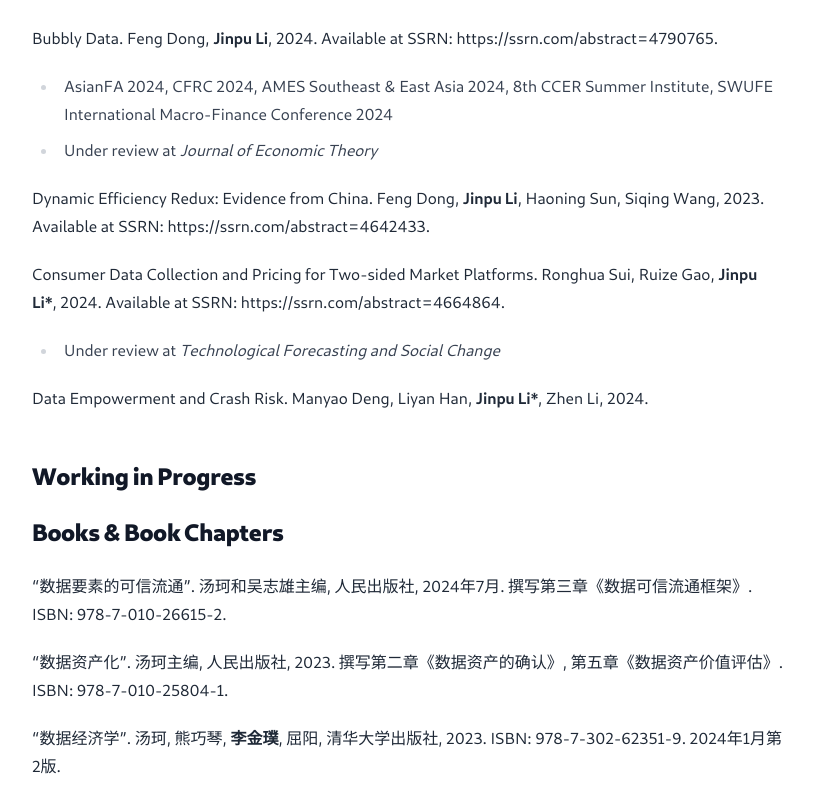
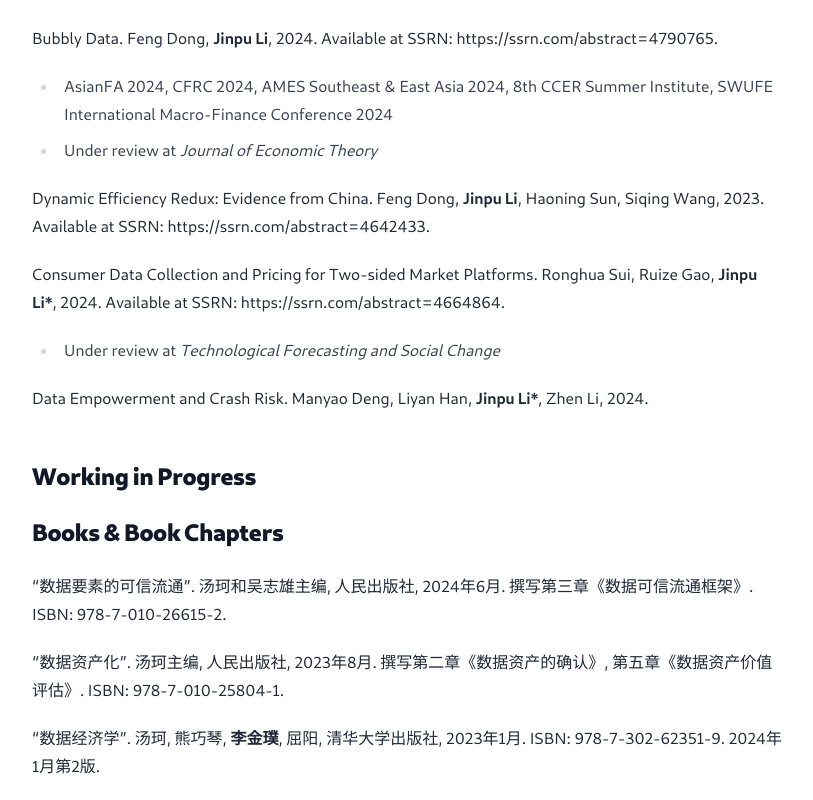
Before and after one commit to lijinpu/lijinpu.github.io, a Next.js app: page /research in a window 1280 px wide. Shown: the part 588-1388 px from the top of the page, without its empty margins (232-1045 px from the left). Built offline with nearby package versions, Linux system fonts and the light colour scheme.

Commit message:
auto update

```diff
--- a/pages/cv.tsx
+++ b/pages/cv.tsx
@@ -60,7 +60,7 @@ export default function CV() {
         <h2>Books & Book Chapters</h2>
         <ul>
         <li>
-        “数据要素的可信流通”. 汤珂和吴志雄主编, 人民出版社, 2024年7月. 撰写第三章《数据可信流通框架》.
+        “数据要素的可信流通”. 汤珂和吴志雄主编, 人民出版社, 2024年6月. 撰写第三章《数据可信流通框架》.
         </li>
         <li>
         “数据资产化”. 汤珂主编, 人民出版社, 2023年8月. 撰写第二章《数据资产的确认》, 第五章《数据资产价值评估》.
--- a/pages/research.tsx
+++ b/pages/research.tsx
@@ -68,15 +68,15 @@ export default function Research() {
 
         <h2>Books & Book Chapters</h2>
         <p>
-        “数据要素的可信流通”. 汤珂和吴志雄主编, 人民出版社, 2024年7月. 撰写第三章《数据可信流通框架》. ISBN: 978-7-010-26615-2.
+        “数据要素的可信流通”. 汤珂和吴志雄主编, 人民出版社, 2024年6月. 撰写第三章《数据可信流通框架》. ISBN: 978-7-010-26615-2.
         </p>
 
         <p>
-       “数据资产化”. 汤珂主编, 人民出版社, 2023. 撰写第二章《数据资产的确认》, 第五章《数据资产价值评估》. ISBN: 978-7-010-25804-1.
+       “数据资产化”. 汤珂主编, 人民出版社, 2023年8月. 撰写第二章《数据资产的确认》, 第五章《数据资产价值评估》. ISBN: 978-7-010-25804-1.
         </p>
 
         <p>
-          “数据经济学”. 汤珂, 熊巧琴, <b>李金璞</b>, 屈阳, 清华大学出版社, 2023. ISBN: 978-7-302-62351-9. 2024年1月第2版.
+          “数据经济学”. 汤珂, 熊巧琴, <b>李金璞</b>, 屈阳, 清华大学出版社, 2023年1月. ISBN: 978-7-302-62351-9. 2024年1月第2版.
         </p>
 
         </div>
```
